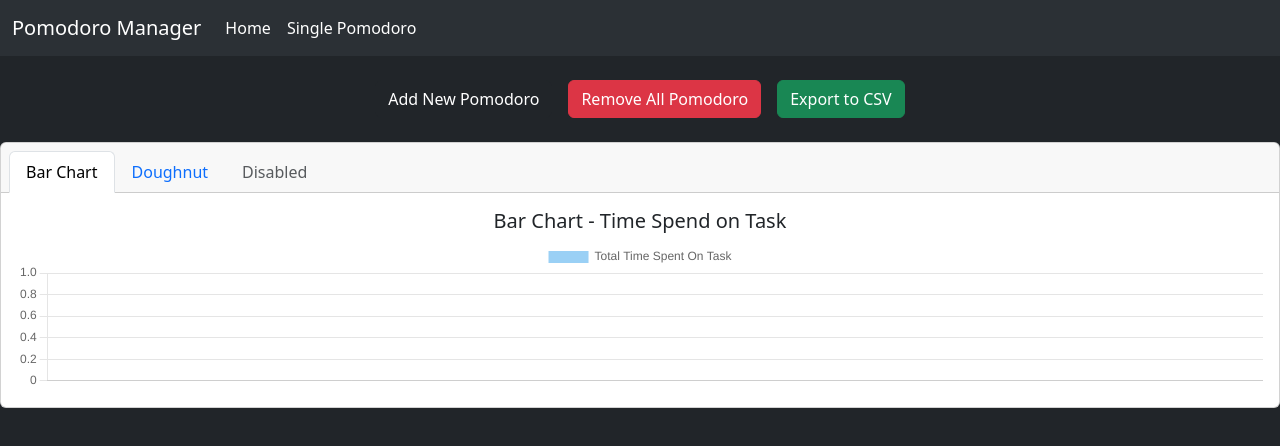
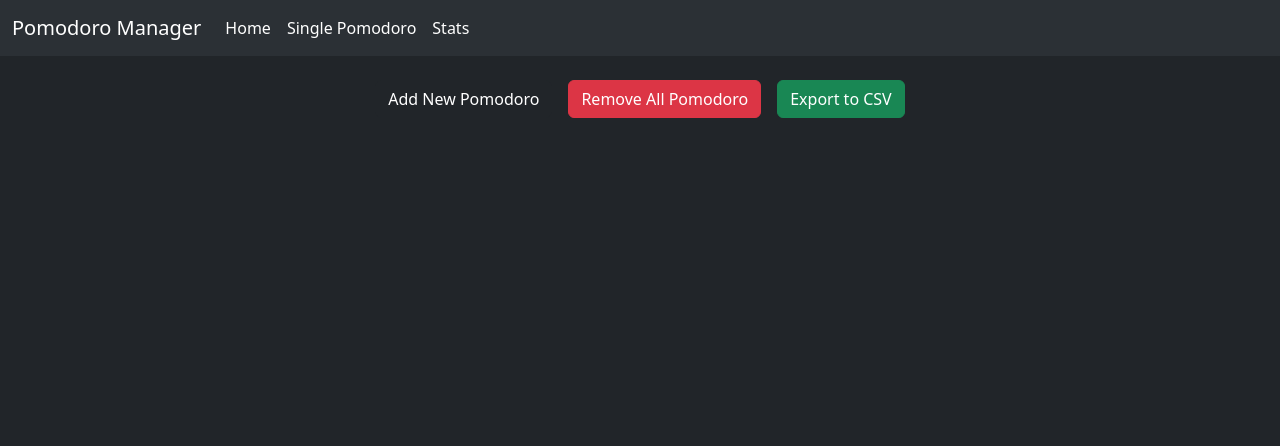
Before and after one commit to chinmay-sawant/Pomodoro-Manager, a React (Vite) app: page /Pomodoro-Manager in a window 1280 px wide. Shown: the top 446 px of the page. Built offline with nearby package versions, Linux system fonts and the light colour scheme.

Commit message:
Added Graph

```diff
--- a/src/App.jsx
+++ b/src/App.jsx
@@ -6,7 +6,7 @@ import {Routes, Route} from 'react-router-dom'
 import { Root } from './Component/Root/Root';
 import { Navbar } from './Component/Navbar/Navbar';
 import { Pomodoro } from './Component/Pomodoro/Pomodoro';
-import { useEffect } from 'react';
+import { useEffect, useState } from 'react';
 import BarChart from './Component/Chart/BarChart';
 function App() {
   useEffect(() => {
@@ -14,15 +14,32 @@ function App() {
     document.body.style.backgroundColor = 'rgb(33, 37, 41)';
   }, []); // Empty dependency array ensures the effect runs only once after the component mounts
 
+    // State to hold the JSON object
+    const [jsonObject, setJsonObject] = useState();
+
+  // Function to update the JSON object
+  const updateJsonObject = (key, value) => {
+    setJsonObject(prevState => {
+      const newState = {
+        ...prevState,
+        [key]: value,
+      };
+      // Store the updated JSON object in localStorage
+      localStorage.setItem('pomodoroData', JSON.stringify(newState));
+      return newState;
+    });
+  };
+
+
   return (
     <>
       <Navbar></Navbar>
       <Routes>
-        <Route path='/' element={<Root/>}/>
-        <Route path='/Pomodoro-Manager' element={<Root/>}/>
-        <Route path='/pom' element={<Pomodoro/>}/>
-        <Route path='/bar' element={<BarChart/>}/>
-
+        <Route path='/' element={<Root updateJsonObject={updateJsonObject}/>} />
+        <Route path='/Pomodoro-Manager' element={<Root updateJsonObject={updateJsonObject}/>}/>
+        <Route path='/pom' element={<Pomodoro updateJsonObject={updateJsonObject}/>}/>
+        {/* <Route path='/bar' element={<BarChart data={data}/>}/> */}
+        <Route path='/stats' element={<BarChart jsonObject={jsonObject}/>}/>
       </Routes>
     </>
   )
--- a/src/Component/Chart/BarChart.jsx
+++ b/src/Component/Chart/BarChart.jsx
@@ -11,22 +11,22 @@ const BarChart = (props) => {
     const [labels, setLabels] = useState([]);
     const [datamin, setDataMin] = useState([]);
 
-    useEffect(() => {
-      console.log("BAR PRPOS - ",props.data)
-      // Extract titles from data and set them as labels
-      if (props.data && props.data.length > 0) {
-        const extractedLabels = props.data.map(item => item.title);
-        const extractedMins = props.data.map(item => item.totalTimeSpend);
-        // sets - totalTimeSpend
-        setLabels(extractedLabels);
-        setDataMin(extractedMins);
-      }
-      else{
-        setLabels([]);
-        setDataMin([]);
-      }
-    }, [props.data]);
+   useEffect(() => {
+  const storedJsonObject = localStorage.getItem('pomodoroData');
+  const initialJsonObject = storedJsonObject ? JSON.parse(storedJsonObject) : { key1: 'value1', key2: 'value2' };
 
+  console.log("BAR PROPS LOCAL STORAGE - ", initialJsonObject);
+  // Alternatively, you can use Object.keys() to get an array of keys
+  const keys = Object.keys(initialJsonObject);
+  keys.forEach(key => {
+    console.log(initialJsonObject[key]);
+    const extractedLabels = initialJsonObject[key].map(item => item.title);
+    const extractedMins = initialJsonObject[key].map(item => item.totalTimeSpend);
+    console.log(extractedLabels, extractedMins);
+    setLabels(extractedLabels);
+    setDataMin(extractedMins);
+  });
+}, []); // Empty dependency array since this effect doesn't depend on any props or state
   const [barChart,setBarChart] = useState(true);
   const [doughnutChart,setDoughnutChart] = useState(false);
 
--- a/src/Component/Navbar/Navbar.jsx
+++ b/src/Component/Navbar/Navbar.jsx
@@ -18,6 +18,9 @@ export const Navbar = () => {
         <li className="nav-item">
         <NavLink to="/pom" className="nav-link active">Single Pomodoro</NavLink>
         </li>
+        <li className="nav-item">
+        <NavLink to="/stats" className="nav-link active">Stats</NavLink>
+        </li>
       </ul>
     </div>
   </div>
--- a/src/Component/Root/Root.jsx
+++ b/src/Component/Root/Root.jsx
@@ -1,3 +1,4 @@
+/* eslint-disable react/prop-types */
 /* eslint-disable no-unused-vars */
 import { useEffect, useRef, useState } from "react";
 import { Pomodoro } from "../Pomodoro/Pomodoro"
@@ -7,7 +8,7 @@ import 'bootstrap/dist/js/bootstrap.bundle.min.js';
 import { CSVLink } from "react-csv";
 import BarChart from "../Chart/BarChart";
 
-export const Root = () => {
+export const Root = ({updateJsonObject}) => {
   const [pomodoros, setPomodoros] = useState([]);
   const [showAlert, setShowAlert] = useState(false);
   const [alertText,setAlertText] = useState("");
@@ -30,8 +31,9 @@ export const Root = () => {
       seconds: localStorage.getItem(`pomodoroSeconds_${pomodoro.id}`),
       sets : localStorage.getItem(`pomodoroSets_${pomodoro.id}`),
       totalTimeSpend : (25*parseInt(localStorage.getItem(`pomodoroSets_${pomodoro.id}`))) - parseInt(localStorage.getItem(`pomodoroMinutes_${pomodoro.id}`))
-
 }));
+    console.log("ROTTJSX. - if -  "+data)
+    updateJsonObject('root.data.current', data.current);
     }
     else{
       // Define data for CSV export
@@ -45,6 +47,7 @@ export const Root = () => {
         sets : localStorage.getItem(`pomodoroSets_${pomodoro.id}`),
         totalTimeSpend : (25*parseInt(localStorage.getItem(`pomodoroSets_${pomodoro.id}`))) - parseInt(localStorage.getItem(`pomodoroMinutes_${pomodoro.id}`))
       }));
+      updateJsonObject('root.data.current', data.current);
     }
 
     // console.log(data.current);
@@ -211,9 +214,9 @@ const handleTaskDescChange = (event) => {
     </div>
    <br/>
    {pomodoros.map((pomodoro, index) => (
-        <Pomodoro key={pomodoro.id} accordion={String(pomodoro.id)} title={pomodoro.title} desc={pomodoro.desc} bodyCollapse={pomodoro.bodyCollapse} removeItemByTitle={removeItemByTitle}/>
+        <Pomodoro key={pomodoro.id} accordion={String(pomodoro.id)} title={pomodoro.title} desc={pomodoro.desc} bodyCollapse={pomodoro.bodyCollapse} removeItemByTitle={removeItemByTitle} updateJsonObject={updateJsonObject}/>
       ))}
-     <BarChart data={data.current}/>
+     {/* <BarChart data={data.current}/>  */}
   </>
   )
 }
```
Also changed, not shown: src/Component/Pomodoro/Pomodoro.jsx (line endings or trailing spaces).
